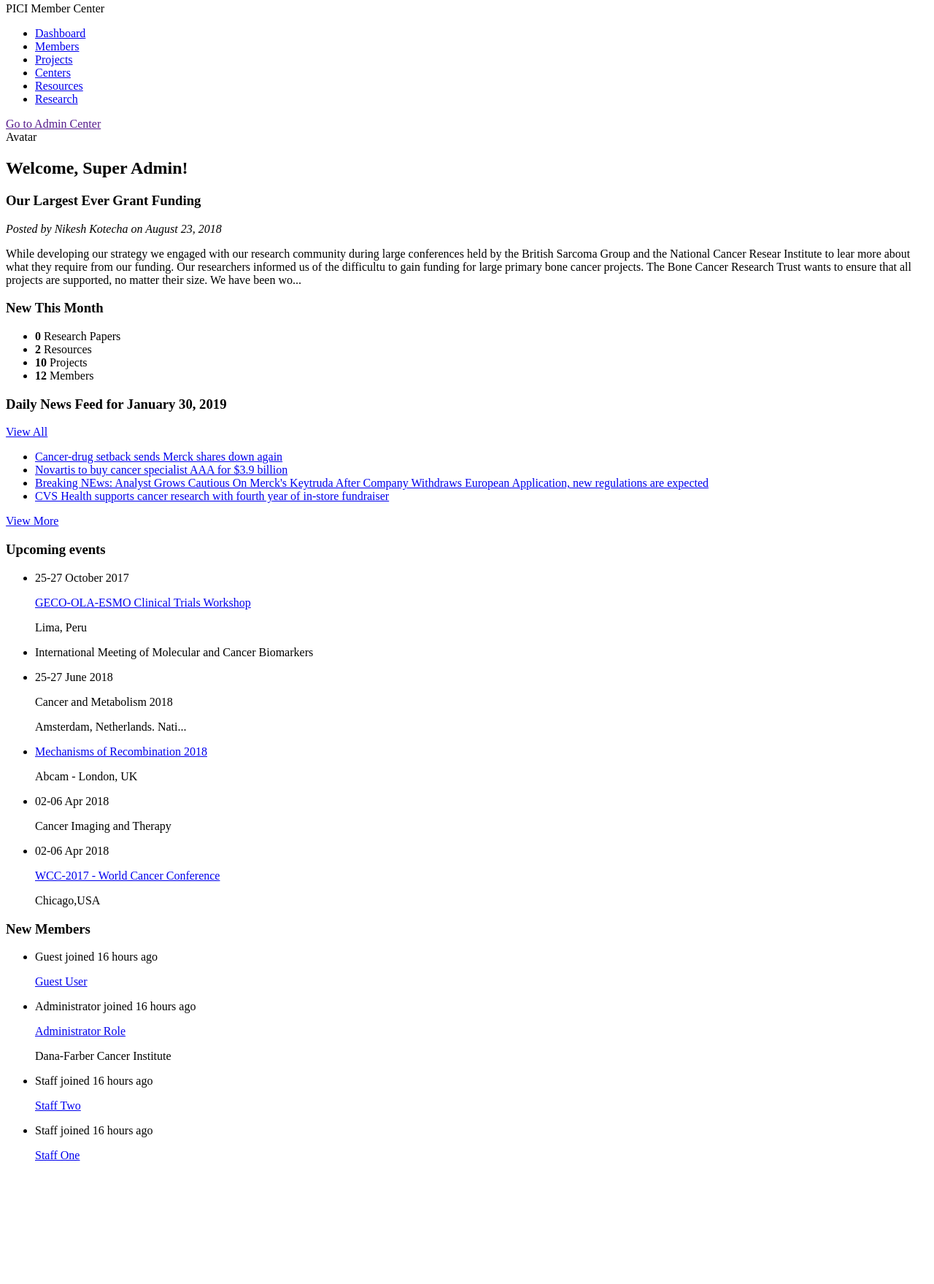
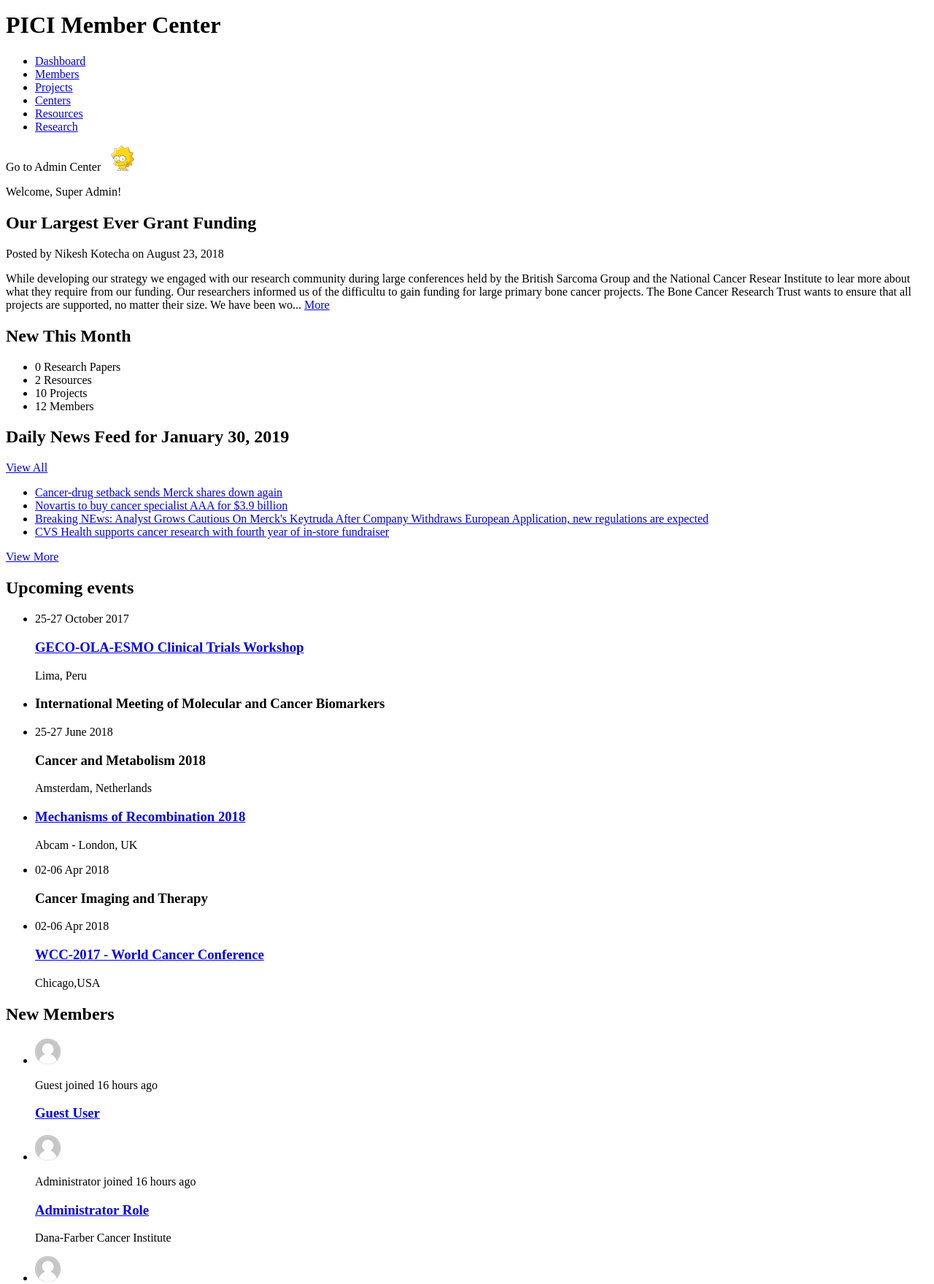
Before and after one commit to ableco/automationtraining, a plain HTML site: page index.html in a window 1280 px wide. Shown: the part 5-1764 px from the top of the page at 73% size. Before the commit the page ends 1613 px from the top, so only its background shows below. Drawn offline with Linux system fonts and the light colour scheme.

Commit message:
Correct headers, sections and images

```diff
--- a/index.html
+++ b/index.html
@@ -1,5 +1,5 @@
 <!DOCTYPE html>
-<html>
+<html lang="en">
 
 <head>
   <title>Miniproject</title>
@@ -8,10 +8,8 @@
 
 <body>
   <header>
-    <div class="nav-member-center">
-      PICI Member Center
-    </div>
-    <nav class="nav-dashboard">
+    <h1>PICI Member Center</h1>
+    <nav id="main-nav">
       <ul>
         <li>
           <a href="https://pici-staging.herokuapp.com/">Dashboard</a>
@@ -33,46 +31,48 @@
         </li>
       </ul>
     </nav>
-    <div class="nav-button">
-      <a href="">Go to Admin Center</a>
-    </div>
-    <div class="nav-avatar">
-      Avatar
-    </div>
+    <nav id="secondary-nav">
+      <span class="nav-button">Go to Admin Center</span>
+      &nbsp;
+      <a href="#" class="avatar"><img src="images/avatar.png" alt="Your profile"></a>
+    </nav>
   </header>
   <section>
-    <h1>Welcome, Super Admin!</h1>
+    <p>Welcome, Super Admin!</p>
     <article class="news">
       <div class="news-header">
         <div class="news-icon">
-
         </div>
         <div class="news-title">
-          <h1>Our Largest Ever Grant Funding</h1>
-          <em>Posted by Nikesh Kotecha on August 23, 2018</em>
+          <h2>Our Largest Ever Grant Funding</h2>
+          <p>Posted by Nikesh Kotecha on August 23, 2018</p>
         </div>
       </div>
+      <div class="news-close">
+
+      </div>
+
       <div class="news-body">
         <p> While developing our strategy we engaged with our research community during large conferences
           held by the British Sarcoma Group and the National Cancer Resear Institute to lear more about
           what they require from our funding. Our researchers informed us of the difficultu to gain funding
           for large primary bone cancer projects. The Bone Cancer Research Trust wants to ensure that all
-          projects are supported, no matter their size. We have been wo...
+          projects are supported, no matter their size. We have been wo... <span><a href="#">More</a></span>
         </p>
       </div>
     </article>
     <article class="new-this-month">
-      <h1>New This Month</h1>
+      <h2>New This Month</h2>
       <ul>
-        <li> <b>0</b> Research Papers</li>
-        <li> <b>2</b> Resources</li>
-        <li> <b>10</b> Projects</li>
-        <li> <b>12</b> Members</li>
+        <li> <span>0</span> Research Papers</li>
+        <li> <span>2</span> Resources</li>
+        <li> <span>10</span> Projects</li>
+        <li> <span>12</span> Members</li>
       </ul>
     </article>
     <article class="daily-news">
       <div class="daily-news-header">
-        <h1> Daily News Feed for January 30, 2019</h1>
+        <h2> Daily News Feed for January 30, 2019</h2>
         <div class="view-all-news">
           <a href="#">View All</a>
         </div>
@@ -93,25 +93,23 @@
             <a href="#">CVS Health supports cancer research with fourth year of in-store fundraiser</a>
           </li>
         </ul>
+        <div class="daily-news-footer">
+          <a href="#">View More</a>
+        </div>
       </div>
-      <div class="daily-news-body-more">
-        <a href="#">View More</a>
-      </div>
-
     </article>
   </section>
 
   <aside>
-    <h3>Upcoming events</h3>
-    <div class="upcoming-events-list">
-      <ul>
+    <section class="upcoming-events">
+      <h2>Upcoming events</h2>
+      <ul class="upcoming-events-list">
         <li>
           <div class="upcoming-event-icon">
-
           </div>
           <div class="upcoming-event-details">
             <p>25-27 October 2017</p>
-            <p><a href="#">GECO-OLA-ESMO Clinical Trials Workshop</a></p>
+            <h3><a href="#">GECO-OLA-ESMO Clinical Trials Workshop</a></h3>
             <p>Lima, Peru</p>
           </div>
         </li>
@@ -120,7 +118,7 @@
 
           </div>
           <div class="upcoming-event-details">
-            <p>International Meeting of Molecular and Cancer Biomarkers</p>
+            <h3>International Meeting of Molecular and Cancer Biomarkers</h3>
           </div>
         </li>
         <li>
@@ -129,8 +127,8 @@
           </div>
           <div class="upcoming-event-details">
             <p>25-27 June 2018</p>
-            <p>Cancer and Metabolism 2018</p>
-            <p>Amsterdam, Netherlands. Nati...</p>
+            <h3>Cancer and Metabolism 2018</h3>
+            <p>Amsterdam, Netherlands</p>
           </div>
         </li>
         <li>
@@ -138,7 +136,7 @@
 
           </div>
           <div class="upcoming-event-details">
-            <p><a href="#">Mechanisms of Recombination 2018</a></p>
+            <h3><a href="#">Mechanisms of Recombination 2018</a></h3>
             <p>Abcam - London, UK</p>
           </div>
         </li>
@@ -148,7 +146,7 @@
           </div>
           <div class="upcoming-event-details">
             <p>02-06 Apr 2018</p>
-            <p>Cancer Imaging and Therapy</p>
+            <h3>Cancer Imaging and Therapy</h3>
           </div>
         </li>
         <li>
@@ -157,58 +155,55 @@
           </div>
           <div class="upcoming-event-details">
             <p>02-06 Apr 2018</p>
-            <p><a href="#">WCC-2017 - World Cancer Conference</a></p>
+            <h3><a href="#">WCC-2017 - World Cancer Conference</a></h3>
             <p>Chicago,USA</p>
           </div>
         </li>
       </ul>
-    </div>
-    <h3>New Members</h3>
-    <div class="new-members-list">
+    </section>
+    <section class="new-members">
+      <h2>New Members</h2>
       <ul>
         <li>
           <div class="member-avatar">
-
+            <img src="images/blank-avatar.png" alt="No Avatar">
           </div>
           <div class="member-info">
             <p>Guest joined 16 hours ago</p>
-            <p><a href="#">Guest User</a></p>
+            <h3><a href="#">Guest User</a></h3>
           </div>
         </li>
         <li>
           <div class="member-avatar">
-
+            <img src="images/blank-avatar.png" alt="No Avatar">
           </div>
           <div class="member-info">
             <p>Administrator joined 16 hours ago</p>
-            <p><a href="#">Administrator Role</a></p>
+            <h3><a href="#">Administrator Role</a></h3>
             <p>Dana-Farber Cancer Institute</p>
           </div>
         </li>
         <li>
           <div class="member-avatar">
-
+            <img src="images/blank-avatar.png" alt="No Avatar">
           </div>
           <div class="member-info">
             <p>Staff joined 16 hours ago</p>
-            <p><a href="#">Staff Two</a></p>
+            <h3><a href="#">Staff Two</a></h3>
           </div>
         </li>
         <li>
           <div class="member-avatar">
-
+            <img src="images/blank-avatar.png" alt="No Avatar">
           </div>
           <div class="member-info">
             <p>Staff joined 16 hours ago</p>
-            <p><a href="#">Staff One</a></p>
+            <h3><a href="#">Staff One</a></h3>
           </div>
         </li>
       </ul>
-    </div>
+    </section>
   </aside>
-  <footer>
-    <nav></nav>
-  </footer>
 </body>
 
 </html>
```
Also changed, not shown: images/avatar.png (added), images/blank-avatar.png (added).
